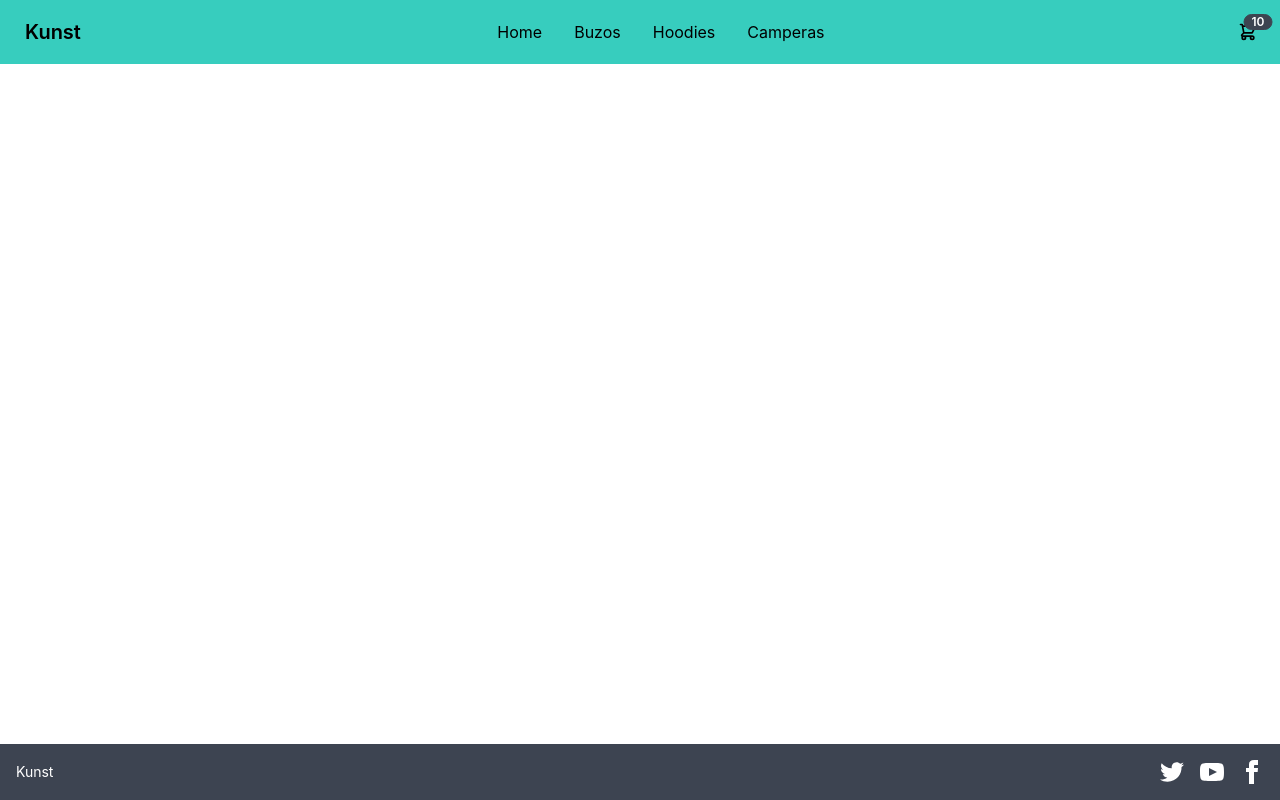
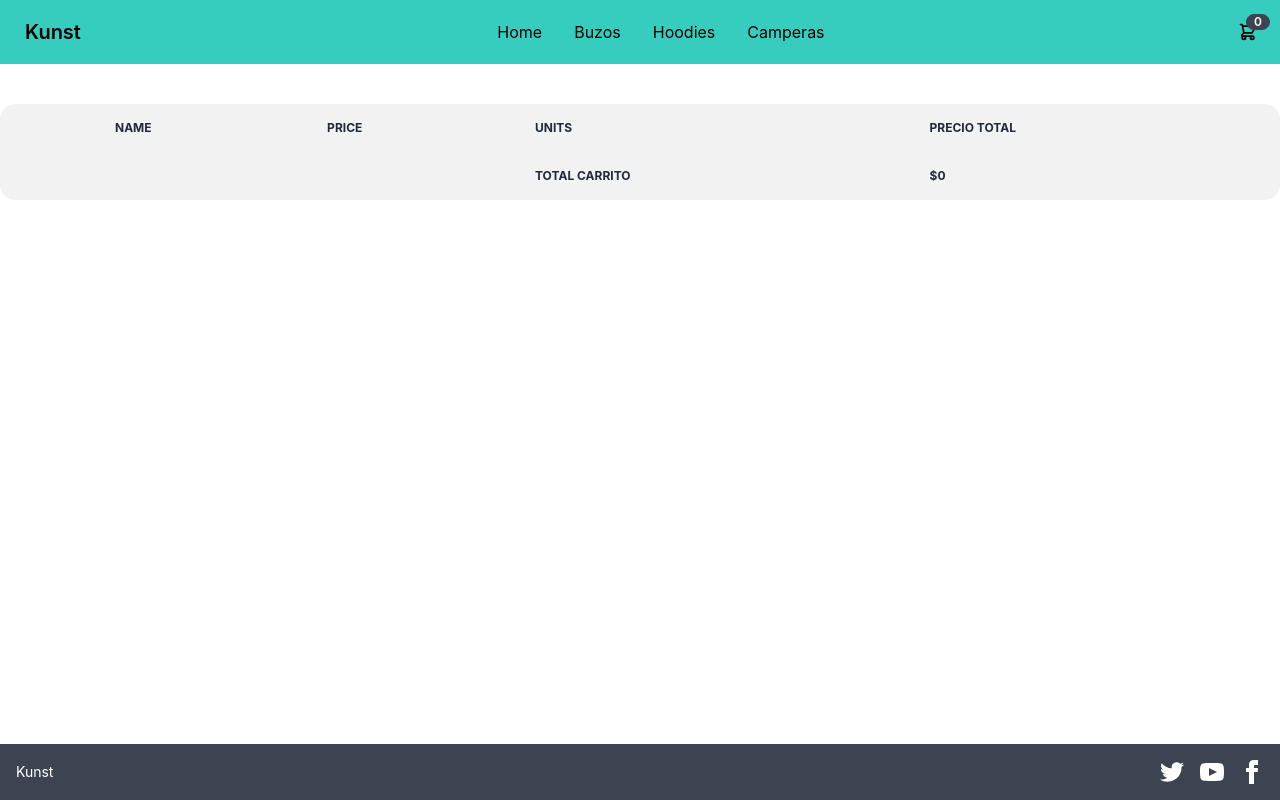
Before and after one commit to IgnacioBRamos/ReactProject, a React (Create React App) app: page /cart in a window 1280 px wide. Built offline with nearby package versions, Linux system fonts and the light colour scheme.

Commit message:
se agregaron eventos

```diff
--- a/src/App.jsx
+++ b/src/App.jsx
@@ -5,9 +5,13 @@ import ItemListContainer from './components/ItemListContainer';
 import ItemDetailContainer from './components/ItemDetailContainer';
 import { BrowserRouter, Route, Routes } from 'react-router-dom';
 import Footer from './components/Footer';
+import { CartContextProvider } from './context/cartContex';
+import ItemDetail from './components/ItemDetail';
+import Cart from './components/Cart';
 
 function App() {
   return (
+    <CartContextProvider>
       <BrowserRouter>
         <div className="App">
         <Navbar/>
@@ -16,12 +20,14 @@ function App() {
           <Route path='/' element={<ItemListContainer/>}/>
           <Route path='/category/:idCategory' element={<ItemListContainer/>}/>
           <Route path='/item/:id' element={<ItemDetailContainer/>}/>
+          <Route path='/cart' element={<Cart/>}/>
         </Routes>
 
         <Footer/>
 
         </div>
       </BrowserRouter>
+    </CartContextProvider>
   );
 }
 
--- /dev/null
+++ b/src/components/Cart.js
@@ -0,0 +1,53 @@
+import React, { useContext } from 'react'
+import { useCart } from '../context/cartContex'
+
+const Cart = () => {
+
+  const { cart,totalProductsCart,totalPriceCart } = useCart()
+
+
+  console.log(cart)
+  return (
+
+
+
+
+    <div className="container mx-auto py-10">
+      <table className="table w-full">
+
+        <thead>
+          <tr>
+            <th></th>
+            <th>Name</th>
+            <th>Price</th>
+            <th>Units</th>
+            <th>Precio total</th>
+          </tr>
+        </thead>
+        <tbody>
+          {cart.map(item =>
+            <tr>
+              <th><img src={item.img} alt="Movie" className='w-20' /></th>
+              <td>{item.name}</td>
+              <td>${item.price}</td>
+              <td>{item.cantidad}</td>
+              <td>${item.cantidad*item.price}</td>
+            </tr>
+          )}
+        </tbody>
+        <tfoot>
+          <tr>
+            <th></th>
+            <th></th>
+            <th></th>
+            <th>Total Carrito</th>
+            <th>${totalPriceCart()}</th>
+          </tr>
+        </tfoot>
+      </table>
+
+    </div>
+  )
+}
+
+export default Cart
--- a/src/components/CartWidget.js
+++ b/src/components/CartWidget.js
@@ -1,23 +1,20 @@
+import { Link } from "react-router-dom"
+import { useCart } from "../context/cartContex"
 
 
 const CartWidget = () => {
+
+    const{totalProductsCart}=useCart()
+
     return (
-        <div className="dropdown dropdown-end">
-            <label tabIndex={0} className="btn btn-ghost btn-circle">
+        <div>
+            <Link to='/cart' className="btn btn-ghost btn-circle">
                 <div className="indicator">
                     <svg xmlns="http://www.w3.org/2000/svg" className="h-5 w-5" fill="none" viewBox="0 0 24 24" stroke="currentColor"><path strokeLinecap="round" strokeLinejoin="round" strokeWidth="2" d="M3 3h2l.4 2M7 13h10l4-8H5.4M7 13L5.4 5M7 13l-2.293 2.293c-.63.63-.184 1.707.707 1.707H17m0 0a2 2 0 100 4 2 2 0 000-4zm-8 2a2 2 0 11-4 0 2 2 0 014 0z" /></svg>
-                    <span className="badge badge-sm indicator-item">10</span>
+                    <span className="badge badge-sm indicator-item">{totalProductsCart()}</span>
                 </div>
-            </label>
-            <div tabIndex={0} className="mt-3 card card-compact dropdown-content w-52 	bg-base-300 shadow">
-                <div className="card-body">
-                    <span className="font-bold text-lg text-neutral-content">10 Items</span>
-                    <span className="text-info">Subtotal: $999</span>
-                    <div className="card-actions">
-                        <button className="btn btn-primary btn-block">View cart</button>
-                    </div>
-                </div>
-            </div>
+            </Link>
+
         </div>
     )
 }
--- /dev/null
+++ b/src/components/ItemDetail.js
@@ -0,0 +1,22 @@
+import React from 'react'
+import ItemCount from './ItemCount'
+
+const ItemDetail = ( { id, name, price, stock,img } ) => {
+    return (
+        <div className='py-4'>
+            <div className="card card-side bg-base-100 shadow-xl w-2/5 mx-auto mt-20">
+                <figure><img src={img} alt="Movie" /></figure>
+                <div className="card-body">
+                    <h2 className='text-2xl font-medium'>{name}</h2>
+                    {/* <p className='mt-20'>{detail}</p> */}
+                    <span className='text-xl font-medium'>${price}</span>
+                    <ItemCount stock={stock} />
+                    {/* <button onClick={handleAddToCart}>Agregar carrito</button> */}
+                    <p>Stock Disponible: {stock}</p>
+                </div>
+            </div>
+        </div>
+    )
+}
+
+export default ItemDetail
--- a/src/components/ItemDetailContainer.js
+++ b/src/components/ItemDetailContainer.js
@@ -1,5 +1,6 @@
 import React, { useEffect, useState } from 'react'
-import { useParams } from 'react-router-dom'
+import { Link, useParams } from 'react-router-dom'
+import { useCart } from '../context/cartContex'
 import { PRODUCTS } from '../data/Clothes'
 import ItemCount from './ItemCount'
 
@@ -8,7 +9,18 @@ const ItemDetailContainer = () => {
 
     const [item, setItem] = useState({})
 
+    const [boton,setBoton] = useState(false)
+
     const { id } = useParams()
+
+
+    const { addToCart, cart } = useCart()
+
+    const handleAddToCart = () => {
+        addToCart(item)
+        setBoton(true)
+    }
+
 
 
 
@@ -19,6 +31,9 @@ const ItemDetailContainer = () => {
     }, [id])
 
 
+
+
+
     const getItemDetail = () => {
         return new Promise((resolve) => {
             const item = PRODUCTS.find(p => p.id == id)
@@ -27,6 +42,15 @@ const ItemDetailContainer = () => {
             }, 1000)
         })
     }
+
+
+
+
+
+
+
+
+
     return (
         <div className='py-4'>
             <div className="card card-side bg-base-100 shadow-xl w-2/5 mx-auto mt-20">
@@ -35,8 +59,15 @@ const ItemDetailContainer = () => {
                     <h2 className='text-2xl font-medium'>{item.name}</h2>
                     <p className='mt-20'>{item.detail}</p>
                     <span className='text-xl font-medium'>${item.price}</span>
-                    <ItemCount stock={item.stock}/>
+                    <ItemCount stock={item.stock} />
+
+                {boton === false ?
+                    <button onClick={handleAddToCart} className='btn'>Agregar a carrito</button> :
+                    <Link to='/cart' className='btn'>Terminar compra</Link>
+                }
+
                     <p>Stock Disponible: {item.stock}</p>
+
                 </div>
             </div>
         </div>
--- a/src/components/Navbar.js
+++ b/src/components/Navbar.js
@@ -1,8 +1,11 @@
 import { Link } from "react-router-dom"
+
 import CartWidget from "./CartWidget"
 
 
 const Navbar = () => {
+
+
     return (
         <div className="flex justify-between navbar bg-accent text-black sticky top-0 z-40">
 
--- /dev/null
+++ b/src/context/cartContex.js
@@ -0,0 +1,75 @@
+import { createContext, useContext, useState } from "react"
+
+
+const CartContext= createContext()
+
+
+const useCart =()=>{
+    return useContext(CartContext)
+}
+
+
+
+const CartContextProvider = ({children})=>{
+
+    const [cart, setCart] = useState([])
+
+    const addToCart = (product)=>{
+        if (cart.length === 0){
+            setCart([{
+                ...product,
+                cantidad:1
+                }
+            ])
+        }else{
+            const findProducts = cart.find(item=>item.id === product.id)
+            if (!findProducts){
+                setCart([
+                        ...cart,
+                        {
+                            ...product,
+                            cantidad: 1
+                        }
+
+                ])
+            }else{
+                const filteredProducts = cart.filter(item=>item.id !== product.id)
+                setCart([
+                    ...filteredProducts,
+                    {
+                        ...findProducts,
+                        cantidad:  findProducts.cantidad + 1
+                    }
+                ])
+            }
+        }
+
+    }
+
+    const totalProductsCart =()=>{
+        return cart.reduce((acc,product) =>acc + product.cantidad,0)
+    }
+
+    const totalPriceCart= ()=>{
+        return cart.reduce((acc,product) =>acc + product.cantidad * product.price,0)
+    }
+
+
+
+
+
+
+    return(
+        <CartContext.Provider value={{
+            cart,
+            addToCart,
+            totalProductsCart,
+            totalPriceCart
+        }}>
+            {children}
+        </CartContext.Provider>
+    )
+
+}
+
+export {CartContextProvider,useCart}
```
Lines whose indentation alone changed are shown as unchanged.
